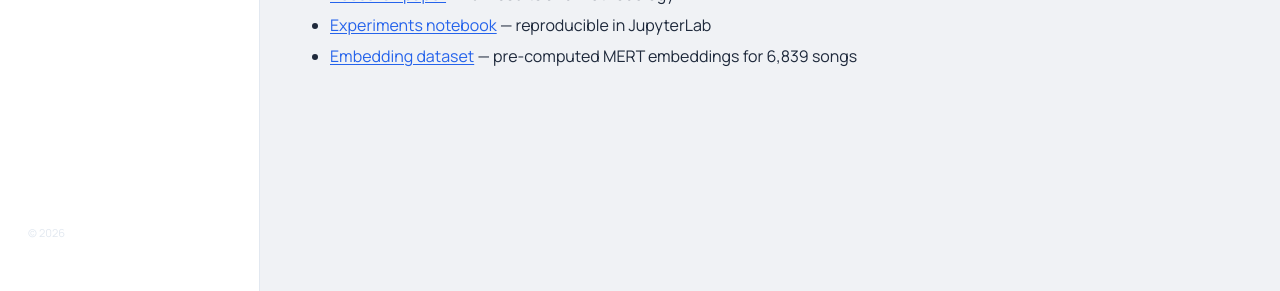
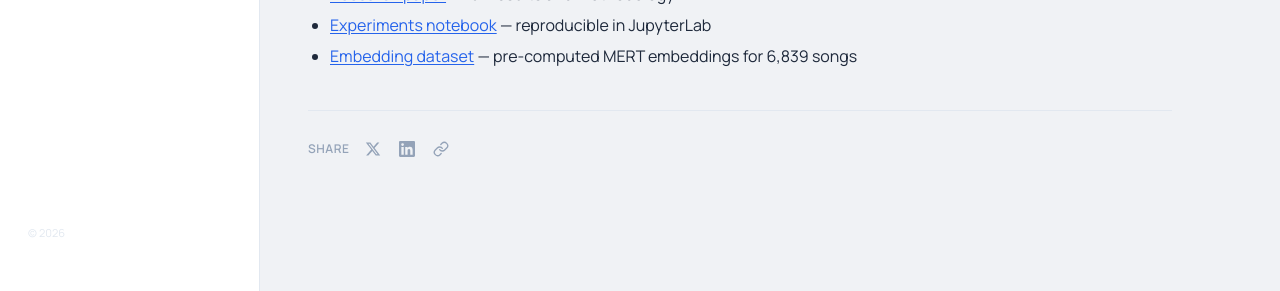
Before and after one commit to alainbrown/alainbrown.github.io, a Jekyll site: the page built from _posts/2026-03-17-musicprint.md, in a window 1280 px wide and 1400 px high, scrolled down 1474 px. Shown: the part 1109-1400 px from the top of the window. Built offline with Jekyll 4.4.1, drawn with Linux system fonts in a browser that asks for light colours.

Commit message:
Add share buttons (X, LinkedIn, copy link) to post footer
Co-Authored-By: Claude Opus 4.6 (1M context) <noreply@anthropic.com>

```diff
--- a/_layouts/post.html
+++ b/_layouts/post.html
@@ -12,4 +12,16 @@ layout: default
   <div class="post-body">
     {{ content }}
   </div>
+  <div class="share-links">
+    <span class="share-label">Share</span>
+    <a href="https://twitter.com/intent/tweet?text={{ page.title | uri_escape }}&url={{ page.url | absolute_url | uri_escape }}%3Futm_source%3Dtwitter%26utm_medium%3Dsocial" target="_blank" rel="noopener" aria-label="Share on Twitter">
+      <svg width="16" height="16" viewBox="0 0 24 24" fill="currentColor"><path d="M18.244 2.25h3.308l-7.227 8.26 8.502 11.24H16.17l-5.214-6.817L4.99 21.75H1.68l7.73-8.835L1.254 2.25H8.08l4.713 6.231zm-1.161 17.52h1.833L7.084 4.126H5.117z"/></svg>
+    </a>
+    <a href="https://www.linkedin.com/sharing/share-offsite/?url={{ page.url | absolute_url | uri_escape }}%3Futm_source%3Dlinkedin%26utm_medium%3Dsocial" target="_blank" rel="noopener" aria-label="Share on LinkedIn">
+      <svg width="16" height="16" viewBox="0 0 24 24" fill="currentColor"><path d="M20.447 20.452h-3.554v-5.569c0-1.328-.027-3.037-1.852-3.037-1.853 0-2.136 1.445-2.136 2.939v5.667H9.351V9h3.414v1.561h.046c.477-.9 1.637-1.85 3.37-1.85 3.601 0 4.267 2.37 4.267 5.455v6.286zM5.337 7.433a2.062 2.062 0 01-2.063-2.065 2.064 2.064 0 112.063 2.065zm1.782 13.019H3.555V9h3.564v11.452zM22.225 0H1.771C.792 0 0 .774 0 1.729v20.542C0 23.227.792 24 1.771 24h20.451C23.2 24 24 23.227 24 22.271V1.729C24 .774 23.2 0 22.222 0h.003z"/></svg>
+    </a>
+    <button class="copy-link-btn" aria-label="Copy link" onclick="navigator.clipboard.writeText(window.location.href);this.classList.add('copied');setTimeout(()=>this.classList.remove('copied'),2000)">
+      <svg width="16" height="16" viewBox="0 0 24 24" fill="none" stroke="currentColor" stroke-width="2" stroke-linecap="round" stroke-linejoin="round"><path d="M10 13a5 5 0 007.54.54l3-3a5 5 0 00-7.07-7.07l-1.72 1.71"/><path d="M14 11a5 5 0 00-7.54-.54l-3 3a5 5 0 007.07 7.07l1.71-1.71"/></svg>
+    </button>
+  </div>
 </article>
--- a/assets/style.css
+++ b/assets/style.css
@@ -365,6 +365,50 @@ body {
 .post-body img { max-width: 100%; border-radius: 10px; margin: 20px 0; }
 .post-body hr { border: none; border-top: 1px solid var(--border); margin: 36px 0; }
 
+/* --- Share links --- */
+.share-links {
+  display: flex;
+  align-items: center;
+  gap: 6px;
+  margin-top: 40px;
+  padding-top: 24px;
+  border-top: 1px solid var(--border);
+}
+
+.share-label {
+  font-size: 12px;
+  font-weight: 600;
+  color: var(--muted);
+  text-transform: uppercase;
+  letter-spacing: 0.5px;
+  margin-right: 4px;
+}
+
+.share-links a,
+.share-links button {
+  color: var(--muted);
+  text-decoration: none;
+  padding: 6px;
+  border-radius: 6px;
+  transition: color 0.15s;
+  display: flex;
+  align-items: center;
+  background: none;
+  border: none;
+  cursor: pointer;
+}
+
+.share-links a:hover,
+.share-links button:hover {
+  color: var(--link);
+}
+
+.share-links svg { display: block; }
+
+.copy-link-btn.copied {
+  color: #16a34a;
+}
+
 /* --- Utility --- */
 .skip-link {
   position: absolute;
```
